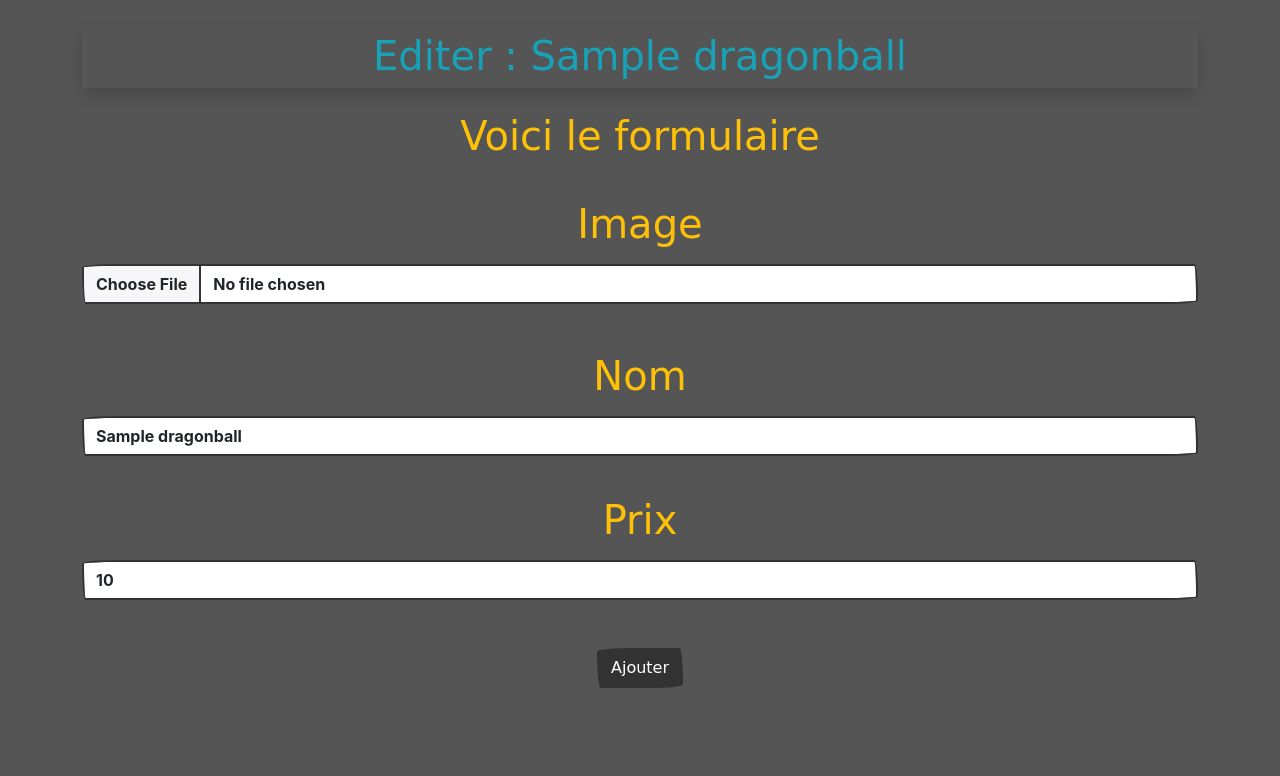
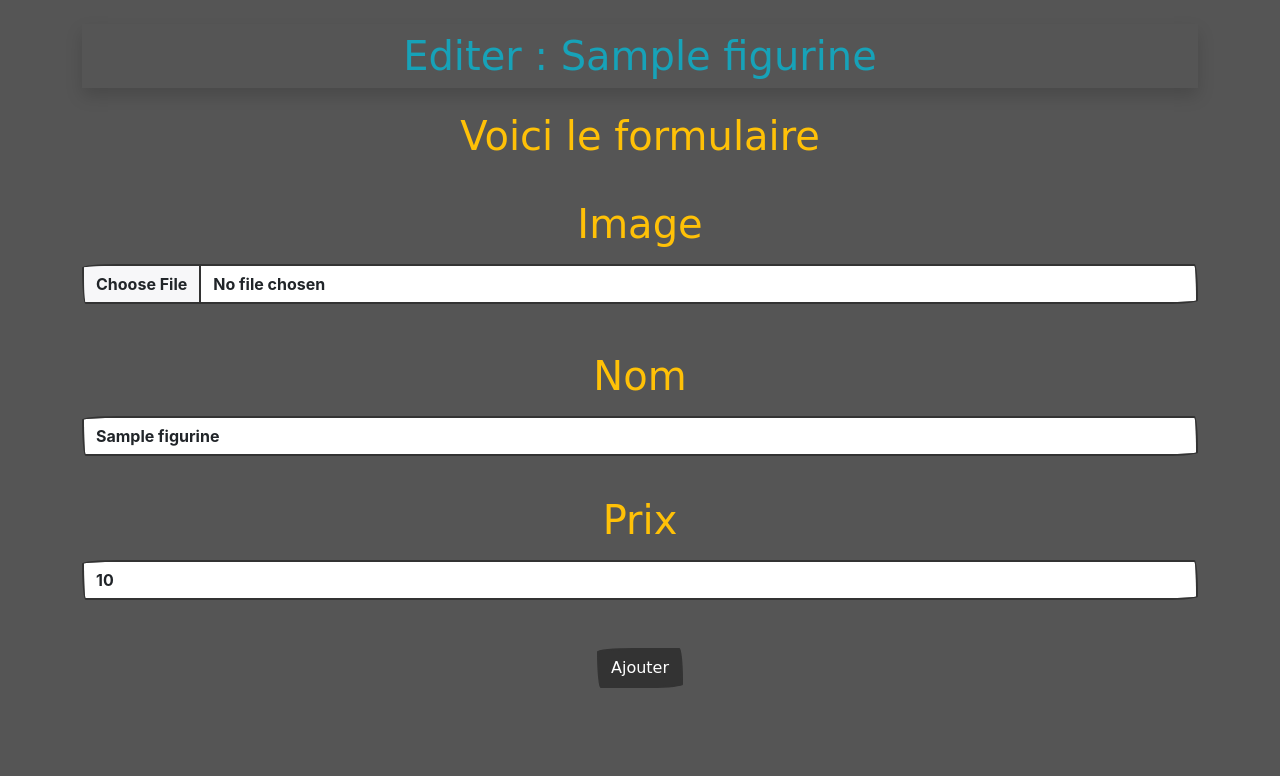
Before and after one commit to romain13500/rncp-figurine, a PHP site: template view/edit.figurine.view.php in a window 1280 px wide. Shown: the part 86-862 px from the top of the page. Run offline with PHP 8.4, Linux system fonts and the light colour scheme; the template is opened without the code that fills it: most values are stand-ins (such as "Sample title", 1, 10 or a date in 2020); data that the repository does not hold is empty; some libraries are stand-ins or nearby versions; some web fonts are replaced.

Commit message:
update edit figurine

```diff
--- a/view/edit.figurine.view.php
+++ b/view/edit.figurine.view.php
@@ -10,23 +10,23 @@
 <!----- input recuperant le titre du jeu dans bdd  ----->
 <div class="form-group">
     <label for="image" class="mb-3">Image</label>
-     <input type="file" class="form-control" value="<?= $dragonball->getImage()?>" name="image" id="image"> <!-- affichage du titre du jeu dans input -->
+     <input type="file" class="form-control" value="<?= $figurine->getImage()?>" name="image" id="image"> <!-- affichage du titre du jeu dans input -->
 </div>
 
 <!----- input recuperant le nombre de joueurs du jeu dans bdd  ----->
 <div class="form-group mt-5">
     <label for="nbPlayers" class="mb-3">Nom</label>
-    <input type="text" class="form-control" name="name" value="<?= $dragonball->getName()?>" id="name"> <!-- affichage du nbPlayers du jeu dans input -->
+    <input type="text" class="form-control" name="name" value="<?= $figurine->getName()?>" id="name"> <!-- affichage du nbPlayers du jeu dans input -->
 </div>
 
 <!----- input recuperant le prix du jeu dans bdd  ----->
 <div class="form-group">
     <label for="price" class="mb-3">Prix</label>
-    <input type="number" class="form-control" name="price" value="<?= $dragonball->getPrice()?>">
+    <input type="number" class="form-control" name="price" value="<?= $figurine->getPrice()?>">
 </div>
 
 <div class="form-group">
-    <input type="hidden" class="form-control" name="id" value="<?= $dragonball->getId()?>" >
+    <input type="hidden" class="form-control" name="id" value="<?= $figurine->getId()?>" >
 </div>
 
      <button type="submit" class="btn btn-primary my-5" >Ajouter</button>
@@ -42,7 +42,7 @@
 
  //  lis et efface la temporisation
 $content= ob_get_clean();
-$title=" Editer : " . $dragonball->getName();
+$title=" Editer : " . $figurine->getName();
 require_once "base.html.php";
 
 ?>
```
